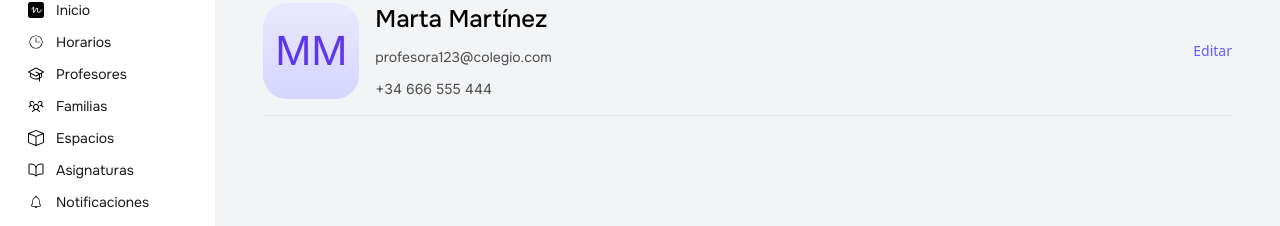
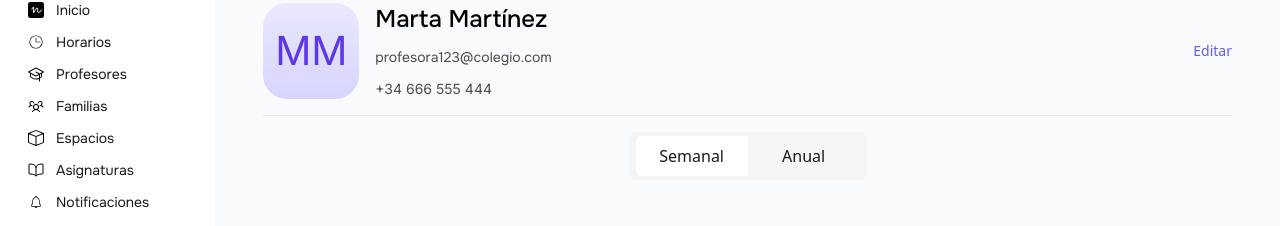
Before and after one commit to RickHalmoguera/dashboard-nuela, a React (Vite) app: page / in a window 1280 px wide. Shown: the part 114-340 px from the top of the page. Built offline with nearby package versions, Linux system fonts and the light colour scheme.

Commit message:
ADD: TOGGLE BUTTON

```diff
--- /dev/null
+++ b/src/components/MainContainer/HoursContainer.tsx
@@ -0,0 +1,10 @@
+import PeriodToggle from "./PeriodToggle";
+
+export default function HoursContainer(){
+    return(
+        <div className="flex flex-col items-center">
+            <PeriodToggle/>
+
+        </div>
+    )
+}
--- a/src/components/MainContainer/MainContainer.tsx
+++ b/src/components/MainContainer/MainContainer.tsx
@@ -1,10 +1,11 @@
+import HoursContainer from "./HoursContainer";
 import ProfesorContainer from "./ProfesorContainer";
 
 export default function MainContainer(){
     return(
-        <div className="flex flex-col py-8 px-12 w-full bg-gray-100">
+        <div className="flex flex-col py-8 px-12 w-full bg-gray-50">
             <ProfesorContainer/>
-
+            <HoursContainer/>
         </div>
 
     )
--- /dev/null
+++ b/src/components/MainContainer/PeriodToggle.tsx
@@ -0,0 +1,13 @@
+
+export default function PeriodToggle(){
+    return(
+        <div className="w-[238px] h-12 bg-toggle-gray flex justify-center items-center rounded-lg">
+            <label className="flex items-center p-2 rounded-md cursor-pointer text-font-black text-center">
+                <input type="checkbox" className="hidden peer" />
+                <span className="px-4 py-2 w-28 rounded-l-md bg-white peer-checked:bg-toggle-gray">Semanal</span>
+                <span className="px-4 py-2 w-28 rounded-r-md bg-toggle-gray peer-checked:bg-white">Anual</span>
+            </label>
+        </div>
+        )
+
+}
--- a/tailwind.config.js
+++ b/tailwind.config.js
@@ -12,7 +12,8 @@ export default {
         'font-purple':'#5C37EB',
         'font-black':'#1A1919',
         'font-gray':'#4D4D4D',
-        'font-nuela':'#635BFF '
+        'font-nuela':'#635BFF ',
+        'toggle-gray':'#F5F5F5'
       }
     },
     fontFamily: {
```
